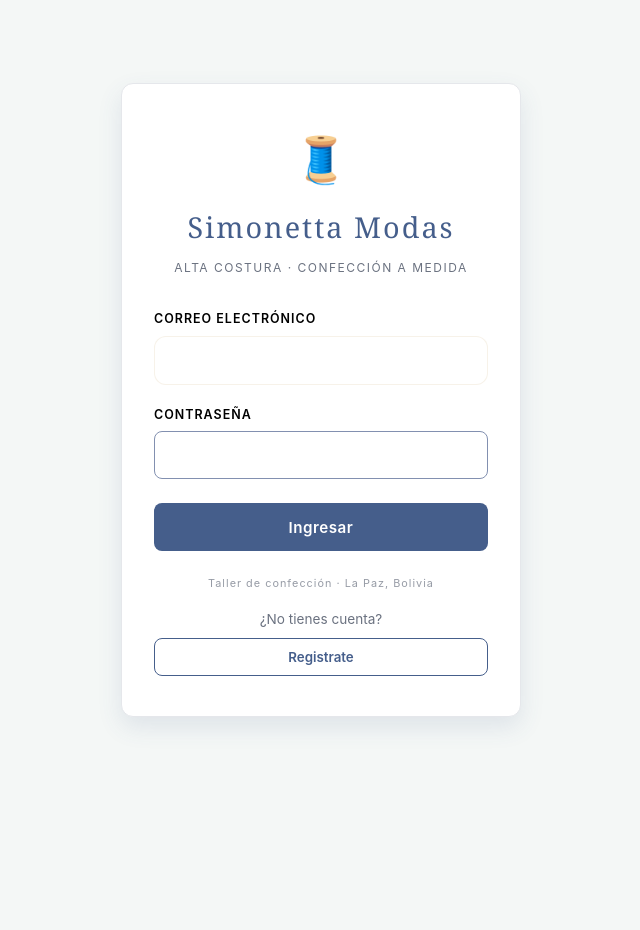
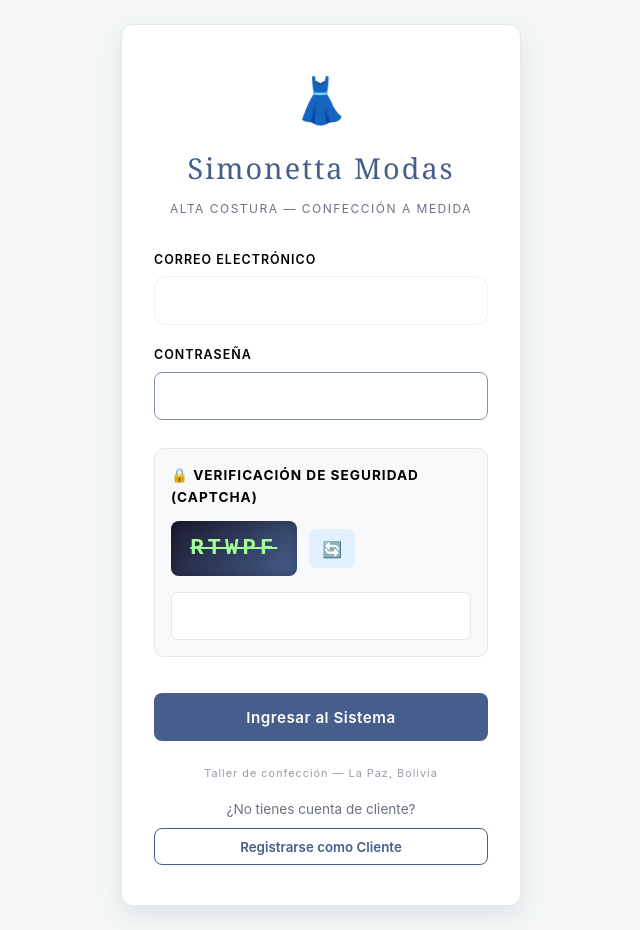
Before and after one commit to Sasa578/simonetta-modas-pwa, a React (Vite) app in the folder frontend/: page /login in a window 1280 px wide. Shown: the whole page, without its empty margins (319-959 px from the left). Before the commit the page ends 800 px from the top, so only its background shows below. Built offline with nearby package versions, Linux system fonts and the light colour scheme.

Commit message:
feat(security): implementar captcha dinámico en login y desinfección de entrada contra sql injection

```diff
--- a/frontend/src/pages/Login.jsx
+++ b/frontend/src/pages/Login.jsx
@@ -1,15 +1,35 @@
-import { useState } from 'react';
+import { useState, useEffect } from 'react';
 import { useNavigate } from 'react-router-dom';
 import { useAuth } from '../context/AuthContext';
 import './Login.css';
 
+const generarCaptchaCodigo = () => {
+    const caracteres = 'ABCDEFGHJKLMNPQRSTUVWXYZ23456789';
+    let resultado = '';
+    for (let i = 0; i < 5; i++) {
+        resultado += caracteres.charAt(Math.floor(Math.random() * caracteres.length));
+    }
+    return resultado;
+};
+
 const Login = () => {
     const [correo, setCorreo] = useState('');
     const [password, setPassword] = useState('');
+    const [captchaCodigo, setCaptchaCodigo] = useState('');
+    const [captchaInput, setCaptchaInput] = useState('');
     const [error, setError] = useState('');
     const [cargando, setCargando] = useState(false);
     const { login } = useAuth();
     const navigate = useNavigate();
+
+    const regenerarCaptcha = () => {
+        setCaptchaCodigo(generarCaptchaCodigo());
+        setCaptchaInput('');
+    };
+
+    useEffect(() => {
+        regenerarCaptcha();
+    }, []);
 
     const redirigirPorRol = (rol) => {
         if (rol === 'Admin') navigate('/admin');
@@ -21,13 +41,22 @@ const Login = () => {
     const handleSubmit = async (e) => {
         e.preventDefault();
         setError('');
+
+        // 1. Verificación de CAPTCHA
+        if (captchaInput.trim().toUpperCase() !== captchaCodigo) {
+            setError('⚠️ El código CAPTCHA ingresado es incorrecto. Intente de nuevo.');
+            regenerarCaptcha();
+            return;
+        }
+
         setCargando(true);
 
         try {
-            const data = await login(correo, password);
+            const data = await login(correo.trim(), password);
             redirigirPorRol(data.usuario.rol);
         } catch (err) {
             setError(err.response?.data?.error || 'Error al iniciar sesión.');
+            regenerarCaptcha();
         } finally {
             setCargando(false);
         }
@@ -37,9 +66,9 @@ const Login = () => {
         <div className="login-container">
             <div className="login-card">
                 <div className="login-header">
-                    <div className="login-logo">🧵</div>
+                    <div className="login-logo">👗</div>
                     <h1>Simonetta Modas</h1>
-                    <p className="login-subtitle">Alta Costura · Confección a medida</p>
+                    <p className="login-subtitle">Alta Costura — Confección a medida</p>
                 </div>
 
                 <form onSubmit={handleSubmit} className="login-form">
@@ -71,20 +100,71 @@ const Login = () => {
                         />
                     </div>
 
+                    {/* Desafío CAPTCHA Visual */}
+                    <div className="form-group" style={{ background: '#f8f9fa', padding: '1rem', borderRadius: '10px', border: '1px solid var(--color-borde)', marginTop: '0.5rem' }}>
+                        <label style={{ fontSize: '0.85rem', fontWeight: 'bold', color: 'var(--color-azul-oscuro)', display: 'block', marginBottom: '0.4rem' }}>
+                            🔒 Verificación de Seguridad (CAPTCHA)
+                        </label>
+                        <div style={{ display: 'flex', alignItems: 'center', gap: '0.8rem', marginBottom: '0.6rem' }}>
+                            <div style={{
+                                background: 'linear-gradient(135deg, #1a1a2e 0%, #455E8B 100%)',
+                                color: '#A3FC9A',
+                                padding: '0.6rem 1.2rem',
+                                borderRadius: '8px',
+                                fontSize: '1.4rem',
+                                fontWeight: '900',
+                                letterSpacing: '4px',
+                                textDecoration: 'line-through',
+                                userSelect: 'none',
+                                fontFamily: 'monospace',
+                                boxShadow: 'inset 0 0 10px rgba(0,0,0,0.3)'
+                            }}>
+                                {captchaCodigo}
+                            </div>
+                            <button
+                                type="button"
+                                onClick={regenerarCaptcha}
+                                title="Cambiar código CAPTCHA"
+                                style={{
+                                    background: 'var(--color-azul-claro)',
+                                    color: 'var(--color-azul-oscuro)',
+                                    border: 'none',
+                                    borderRadius: '8px',
+                                    padding: '0.6rem 0.8rem',
+                                    cursor: 'pointer',
+                                    fontSize: '1rem',
+                                    fontWeight: 'bold'
+                                }}
+                            >
+                                🔄
+                            </button>
+                        </div>
+                        <input
+                            type="text"
+                            value={captchaInput}
+                            onChange={(e) => setCaptchaInput(e.target.value.toUpperCase())}
+                            placeholder="Ingrese el código de 5 letras/números"
+                            required
+                            maxLength={5}
+                            style={{ width: '100%', padding: '0.6rem', borderRadius: '6px', border: '1px solid var(--color-borde)', fontSize: '0.9rem', textTransform: 'uppercase' }}
+                        />
+                    </div>
+
                     <button
                         type="submit"
                         className="login-button"
                         disabled={cargando}
+                        style={{ marginTop: '1rem' }}
                     >
-                        {cargando ? 'Ingresando...' : 'Ingresar'}
+                        {cargando ? 'Ingresando...' : 'Ingresar al Sistema'}
                     </button>
                 </form>
 
                 <p className="login-footer">
-                    Taller de confección · La Paz, Bolivia
+                    Taller de confección — La Paz, Bolivia
                 </p>
                 <div style={{ marginTop: '1rem', textAlign: 'center' }}>
-                    <p style={{ fontSize: '0.85rem', color: 'var(--color-texto-secundario)' }}>¿No tienes cuenta?</p>
+                    <p style={{ fontSize: '0.85rem', color: 'var(--color-texto-secundario)' }}>¿No tienes cuenta de cliente?</p>
                     <button
                         onClick={() => navigate('/register')}
                         style={{
@@ -99,7 +179,7 @@ const Login = () => {
                             cursor: 'pointer'
                         }}
                     >
-                        Registrate
+                        Registrarse como Cliente
                     </button>
                 </div>
             </div>
```
Also changed, not shown: 1 other file (tests, documents, lock files or other folders).
